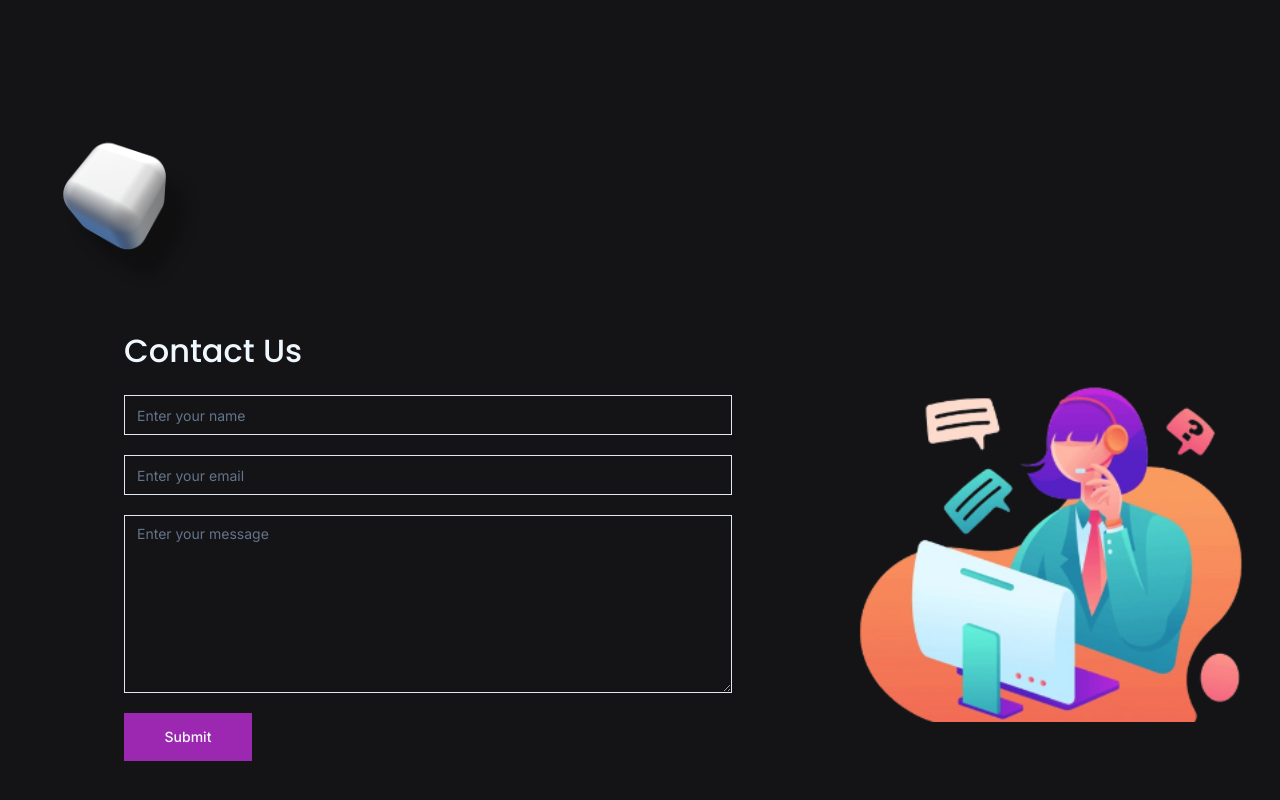
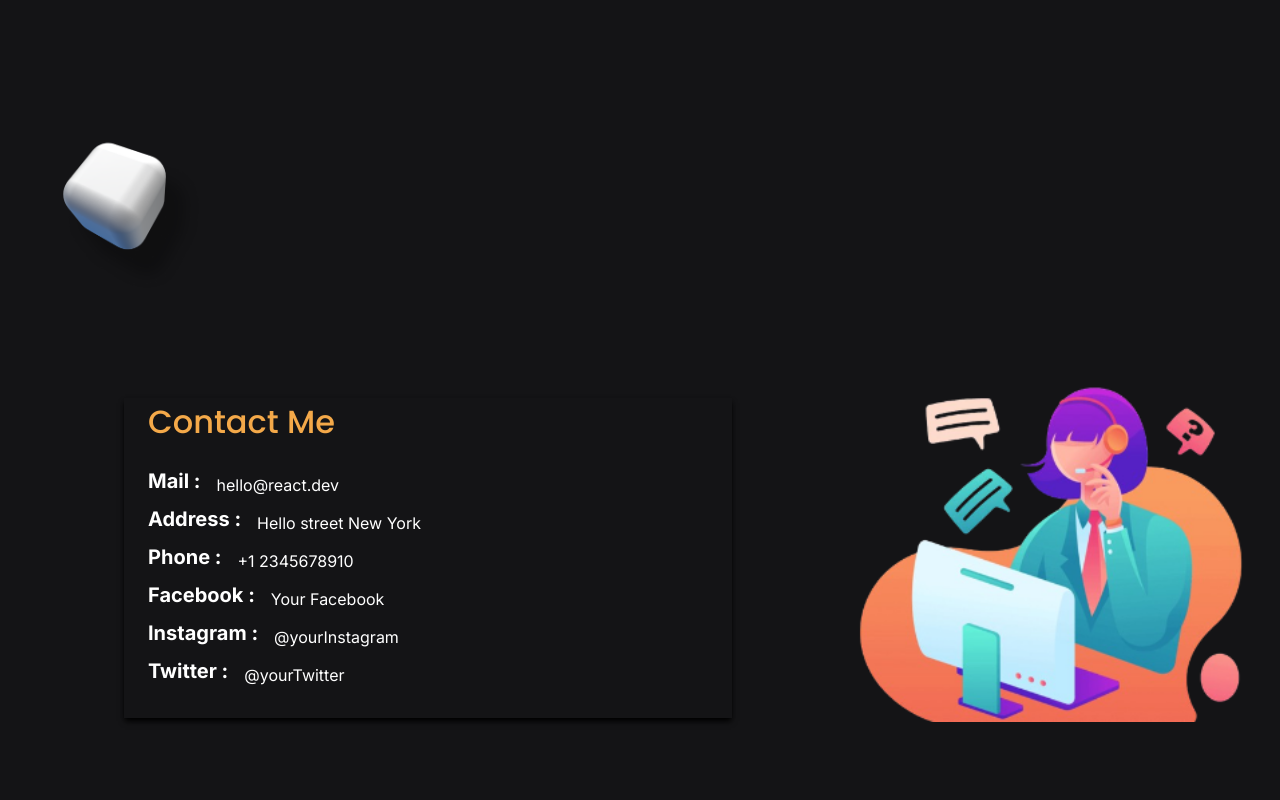
Before and after one commit to dev-sundas/portfolio, a Next.js app: page / in a window 1280 px wide. Shown: the part 3162-3962 px from the top of the page. Built offline with nearby package versions, Linux system fonts and the light colour scheme.

Commit message:
changes in db.ts,types.tsx,contactSection

```diff
--- a/src/app/page.tsx
+++ b/src/app/page.tsx
@@ -1,7 +1,7 @@
 import Header from "@/components/Header";
 import HeroSection from "@/components/HeroSection";
 import { aboutdataType, cardType, heroType, projectType, serviceType } from "@/lib/type";
-import { aboutSectionData, cardData, heroSectionData, projectsSectionData, serviceSectionData } from "@/lib/db";
+import { aboutSectionData, cardData, contactSectionData, heroSectionData, projectsSectionData, serviceSectionData } from "@/lib/db";
 import AboutSection from "@/components/AboutSection";
 import ServicesSection from "@/components/ServicesSection";
 import ProjectsSection from "@/components/ProjectsSection";
@@ -13,6 +13,7 @@ const aboutdata : aboutdataType[] = aboutSectionData
 const servicedata:serviceType[]=serviceSectionData
 const carddata:cardType[]=cardData
 const projectdata:projectType[]=projectsSectionData
+const contactdata:projectType[]=contactSectionData
 
 export default function Home() {
   return (
@@ -31,7 +32,7 @@ export default function Home() {
       <ProjectsSection carddata={carddata} projectdata={projectdata}/>
     </section>
     <section id="contactSection">
-      <ContactSection/>
+      <ContactSection contactdata={contactdata}/>
     </section>
    </main>
   );
--- a/src/components/ContactSection.tsx
+++ b/src/components/ContactSection.tsx
@@ -1,15 +1,9 @@
 "use client"
+import {contactType } from "@/lib/type";
 import {motion} from "framer-motion"
-import { ContactSchema, ContactType } from "@/lib/type";
 import { Poppins } from "next/font/google";
 import Image from "next/image";
-import { useForm } from "react-hook-form";
-import { zodResolver } from "@hookform/resolvers/zod";
-import { Form, FormControl, FormField, FormItem } from "./ui/form";
-import { Input } from "./ui/input";
-import { Textarea } from "./ui/textarea";
-import { Button } from "./ui/button";
-
+import { Card, CardContent } from "./ui/card";
 
 const poppins = Poppins({
     weight: ["100", "200", "300", "400", "500", "600", "700"],
@@ -20,78 +14,28 @@ const poppins = Poppins({
 
 
 type Prop = {
+    contactdata:contactType[]
 }
 
 
-export default function ContactSection({}: Prop) {
-    const form = useForm<ContactType>({
-        resolver: zodResolver(ContactSchema),
-        defaultValues: {
-            name: "",
-            email: "",
-            message: "",
-        },
-    });
-
-
-    const OnSubmit = (data: ContactType) => {
-        console.log(data);
-    };
-
-
-
+export default function ContactSection({contactdata}: Prop) {
     return (
         <div>
         <div className="flex flex-col  items-center justify-center h-[100vh] gap-6 md:flex-row">
         <motion.div className="order-2 md:order-1 w-full md:w-[50%]" initial={{opacity:0,scale:0}} whileInView={{opacity:1,scale:1}} transition={{duration:2, delay:2}}>
-        <Form {...form}>
-                    <form onSubmit={form.handleSubmit(OnSubmit)}  >
-                        <h1 className={`${poppins.className} text-[32px] font-medium tracking-normal my-5`}>Contact Us</h1>
-                        <FormField control={form.control} name="name" render={({ field }) => (
-                            <FormItem className="text-white">
-                                <FormControl>
-                                    <Input
-                                        {...field}
-                                        value={field.value}
-                                        onChange={(e)=> field.onChange(e.currentTarget.value)}
-                                        placeholder="Enter your name"
-                                        type="text"
-                                        className="bg-transparent rounded-none my-5 py-4"
-                                    />
-                                </FormControl>
-                            </FormItem>
-                        )} />
-                        <FormField control={form.control} name="email" render={({ field }) => (
-                            <FormItem>
-                                <FormControl>
-                                    <Input
-                                        {...field}
-                                        value={field.value}
-                                        onChange={(e)=> field.onChange(e.currentTarget.value)}
-                                        placeholder="Enter your email"
-                                        type="email"
-                                        className="bg-transparent rounded-none my-5 py-4"
-                                    />
-                                </FormControl>
-                            </FormItem>
-                        )} />
-                        <FormField control={form.control} name="message" render={({ field }) => (
-                            <FormItem>
-                                <FormControl>
-                                    <Textarea
-                                        {...field}
-                                        value={field.value}
-                                        onChange={(e)=> field.onChange(e.currentTarget.value)}
-                                        rows={8}
-                                        placeholder="Enter your message"
-                                        className="bg-transparent rounded-none my-5"
-                                    />
-                                </FormControl>
-                            </FormItem>
-                        )} />
-                        <Button className="hover:bg-transparent hover:border-[white] bg-[#9c27b0] border-[1px] border-[#9c27b0] rounded-none p-2 w-32 h-12" >Submit</Button>
-                    </form>
-         </Form>
+       <Card className="bg-transparent text-white rounded-none shadow-md shadow-black mt-12 border-none">
+        <CardContent>
+        <h1 className={`${poppins.className} text-[32px] font-medium tracking-normal my-5 text-[#f4a949]`}>Contact Me</h1>
+        {contactdata.map((item)=>(
+            <div key={item.id}>
+                <div className="flex items-center gap-4">
+                <h1 className="text-[20px] font-bold mb-2">{item.heading}</h1>
+                <p>{item.paragraph}</p>
+                </div>
+            </div>
+        ))}
+        </CardContent>
+       </Card>
         </motion.div>
          <motion.div className="order-1 md:order-2" initial={{x:-500}} whileInView={{x:100}} transition={{duration:1, delay:1}}>
          <Image src={"/images/contact.png"} alt="contact" width={400} height={400}/>
--- /dev/null
+++ b/src/components/ui/card.tsx
@@ -0,0 +1,79 @@
+import * as React from "react"
+
+import { cn } from "@/lib/utils"
+
+const Card = React.forwardRef<
+  HTMLDivElement,
+  React.HTMLAttributes<HTMLDivElement>
+>(({ className, ...props }, ref) => (
+  <div
+    ref={ref}
+    className={cn(
+      "rounded-lg border bg-card text-card-foreground shadow-sm",
+      className
+    )}
+    {...props}
+  />
+))
+Card.displayName = "Card"
+
+const CardHeader = React.forwardRef<
+  HTMLDivElement,
+  React.HTMLAttributes<HTMLDivElement>
+>(({ className, ...props }, ref) => (
+  <div
+    ref={ref}
+    className={cn("flex flex-col space-y-1.5 p-6", className)}
+    {...props}
+  />
+))
+CardHeader.displayName = "CardHeader"
+
+const CardTitle = React.forwardRef<
+  HTMLParagraphElement,
+  React.HTMLAttributes<HTMLHeadingElement>
+>(({ className, ...props }, ref) => (
+  <h3
+    ref={ref}
+    className={cn(
+      "text-2xl font-semibold leading-none tracking-tight",
+      className
+    )}
+    {...props}
+  />
+))
+CardTitle.displayName = "CardTitle"
+
+const CardDescription = React.forwardRef<
+  HTMLParagraphElement,
+  React.HTMLAttributes<HTMLParagraphElement>
+>(({ className, ...props }, ref) => (
+  <p
+    ref={ref}
+    className={cn("text-sm text-muted-foreground", className)}
+    {...props}
+  />
+))
+CardDescription.displayName = "CardDescription"
+
+const CardContent = React.forwardRef<
+  HTMLDivElement,
+  React.HTMLAttributes<HTMLDivElement>
+>(({ className, ...props }, ref) => (
+  <div ref={ref} className={cn("p-6 pt-0", className)} {...props} />
+))
+CardContent.displayName = "CardContent"
+
+const CardFooter = React.forwardRef<
+  HTMLDivElement,
+  React.HTMLAttributes<HTMLDivElement>
+>(({ className, ...props }, ref) => (
+  <div
+    ref={ref}
+    className={cn("flex items-center p-6 pt-0", className)}
+    {...props}
+  />
+))
+CardFooter.displayName = "CardFooter"
+
+export { Card, CardHeader, CardFooter, CardTitle, CardDescription, CardContent }
--- a/src/lib/db.ts
+++ b/src/lib/db.ts
@@ -1,4 +1,4 @@
-import { aboutdataType, cardType, heroType, projectType, serviceType } from "./type";
+import { aboutdataType, cardType, contactType, heroType, projectType, serviceType } from "./type";
 
 export const heroSectionData : heroType[]=[{
     id:1,
@@ -146,3 +146,39 @@ export const cardData:cardType[]=[{
 
 }
 ]
+
+export const contactSectionData: contactType[] = [
+
+    {
+      id: 2,
+      heading: "Mail :",
+      paragraph: "hello@react.dev",
+    },
+    {
+      id: 3,
+      heading: "Address :",
+      paragraph: "Hello street  New York",
+    },
+    {
+      id: 4,
+      heading: "Phone :",
+      paragraph: "+1 2345678910",
+    },
+    {
+        id: 5,
+        heading: "Facebook :",
+        paragraph: "Your Facebook",
+      },
+      {
+        id: 6,
+        heading: "Instagram :",
+        paragraph: "@yourInstagram",
+      },
+      {
+        id: 7,
+        heading: "Twitter :",
+        paragraph: "@yourTwitter",
+      }
+
+
+  ];
--- a/src/lib/type.tsx
+++ b/src/lib/type.tsx
@@ -52,10 +52,8 @@ export type cardType = {
     link2:string
     imageUrl:string
 }
-export const ContactSchema = z.object({
-    name: z.string(),
-    email: z.string(),
-    message: z.string()
-})
-
-export type ContactType = z.infer<typeof ContactSchema>
+export type contactType = {
+    id: number
+    heading: string
+    paragraph: string
+}
```
